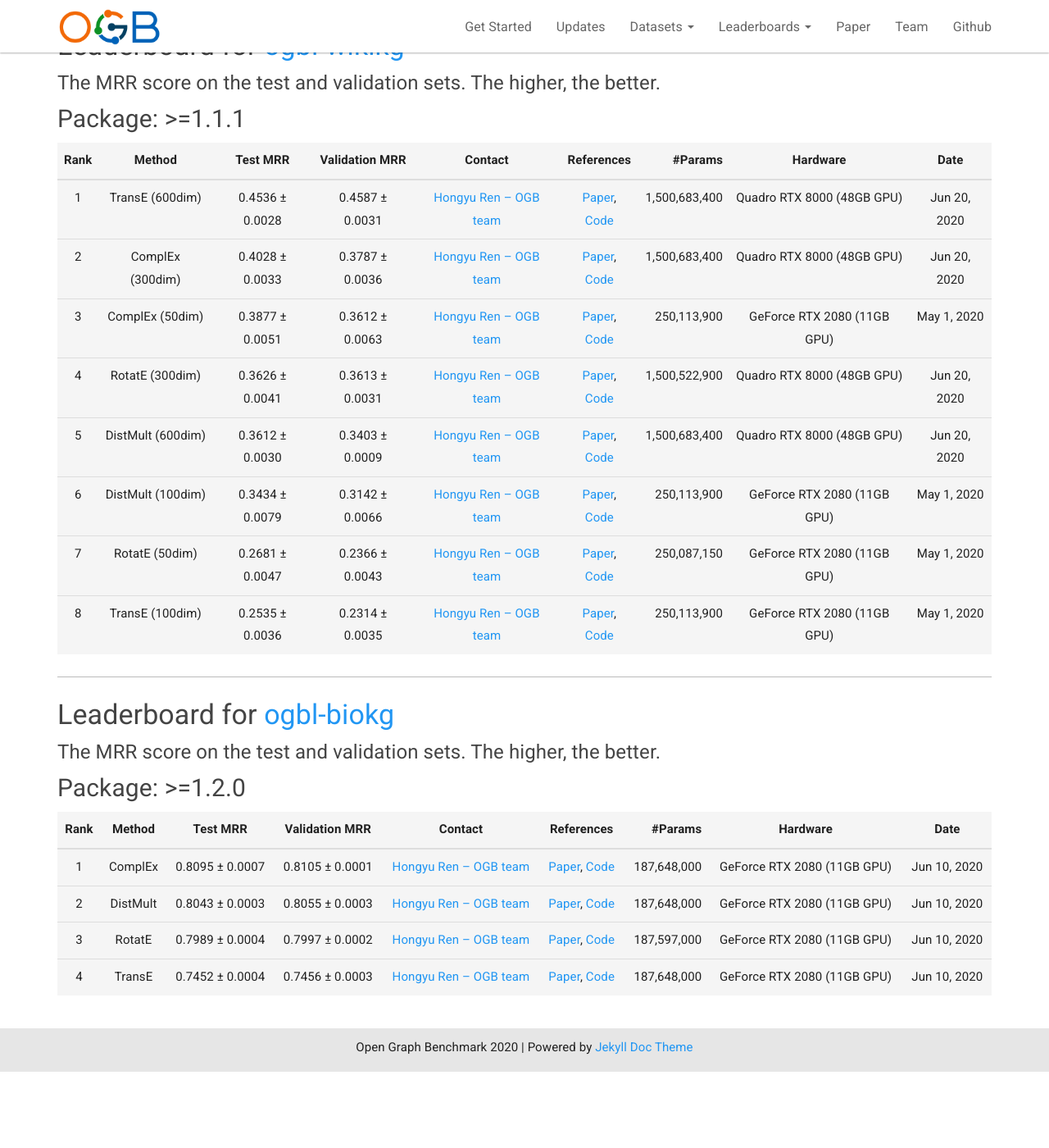
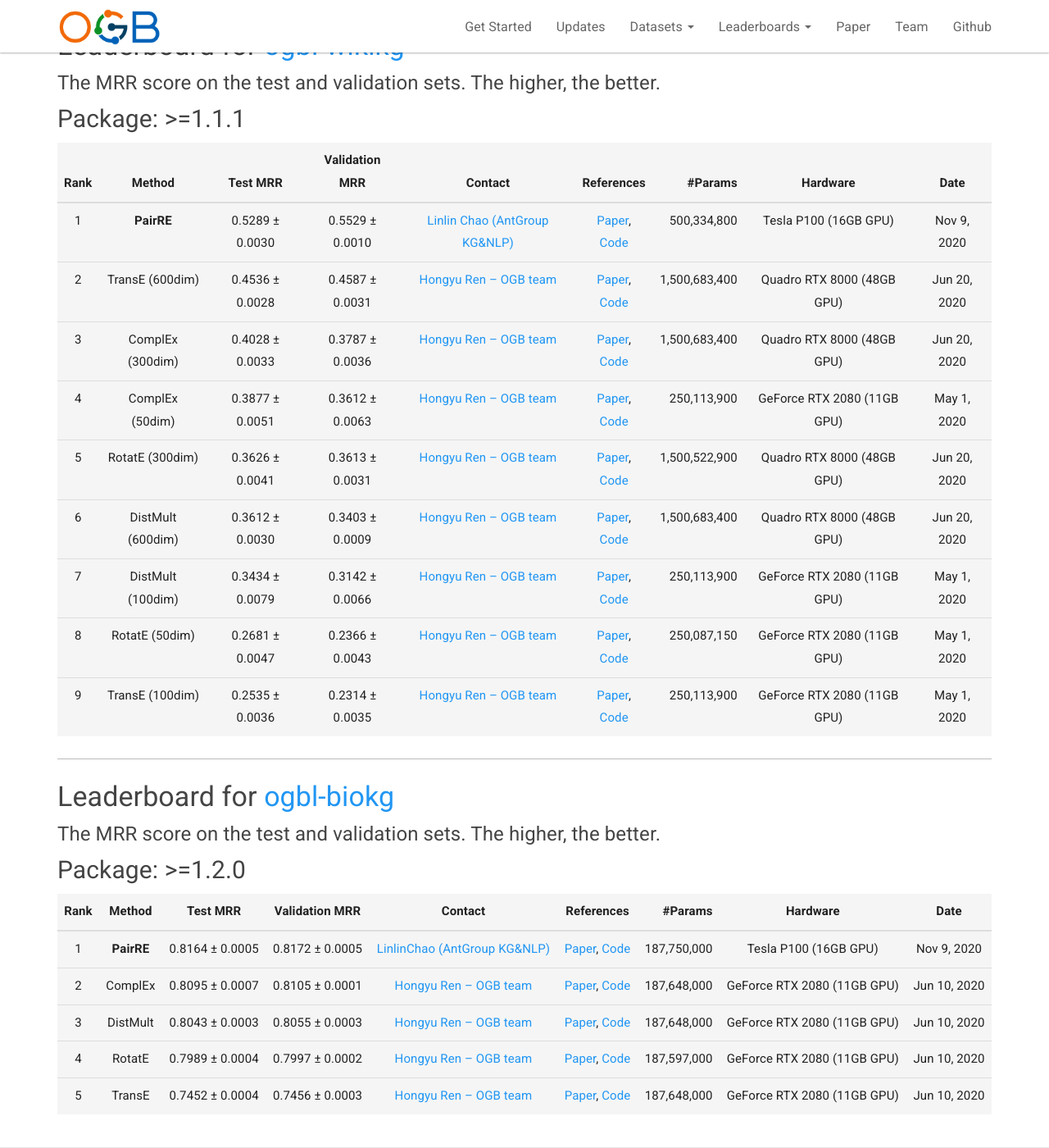
Before and after one commit to snap-stanford/ogb-web, a Jekyll site: the page built from _docs/leaderboard/leader_linkprop.md, in a window 1280 px wide and 1400 px high, scrolled down 4256 px. Shown: the whole window at 82% size. Built offline with Jekyll 4.4.1, drawn with Linux system fonts in a browser that asks for light colours; before the commit the page ends 5563 px from its top, so only the background shows below that.

Commit message:
updateleaderboard

```diff
--- a/_docs/leaderboard/leader_linkprop.md
+++ b/_docs/leaderboard/leader_linkprop.md
@@ -124,14 +124,15 @@ The **bold** method name indicates that the implementation is **official** (by t
 
 | Rank  | Method | Test MRR | Validation MRR | Contact | References | #Params | Hardware | Date
 |:----:|:-----:|:------:|:-----:|:-----:|:-----:|-----:|:-----:|:-----:|
-|  1  |  TransE (600dim)  | 0.4536 ± 0.0028   | 0.4587 ± 0.0031 | [Hongyu Ren -- OGB team](mailto:hyren@cs.stanford.edu) | [Paper](https://papers.nips.cc/paper/5071-translating-embeddings-for-modeling-multi-relational-data.pdf), [Code](https://github.com/snap-stanford/ogb/tree/master/examples/linkproppred/wikikg) | 1,500,683,400 | Quadro RTX 8000 (48GB GPU) | Jun 20, 2020 |
-|  2  |  ComplEx (300dim)  | 0.4028 ± 0.0033   | 0.3787 ± 0.0036 | [Hongyu Ren -- OGB team](mailto:hyren@cs.stanford.edu) | [Paper](https://arxiv.org/abs/1606.06357), [Code](https://github.com/snap-stanford/ogb/tree/master/examples/linkproppred/wikikg) | 1,500,683,400 | Quadro RTX 8000 (48GB GPU) | Jun 20, 2020 |
-|  3  |  ComplEx (50dim)  | 0.3877 ± 0.0051   | 0.3612 ± 0.0063 | [Hongyu Ren -- OGB team](mailto:hyren@cs.stanford.edu) | [Paper](https://arxiv.org/abs/1606.06357), [Code](https://github.com/snap-stanford/ogb/tree/master/examples/linkproppred/wikikg) | 250,113,900 | GeForce RTX 2080 (11GB GPU) | May 1, 2020 |
-|  4  |  RotatE (300dim)  | 0.3626 ± 0.0041   | 0.3613 ± 0.0031 | [Hongyu Ren -- OGB team](mailto:hyren@cs.stanford.edu) | [Paper](https://arxiv.org/abs/1902.10197), [Code](https://github.com/snap-stanford/ogb/tree/master/examples/linkproppred/wikikg) | 1,500,522,900 | Quadro RTX 8000 (48GB GPU) | Jun 20, 2020 |
-|  5  |  DistMult (600dim)  | 0.3612 ± 0.0030   | 0.3403 ± 0.0009 | [Hongyu Ren -- OGB team](mailto:hyren@cs.stanford.edu) | [Paper](https://arxiv.org/abs/1412.6575), [Code](https://github.com/snap-stanford/ogb/tree/master/examples/linkproppred/wikikg) | 1,500,683,400 | Quadro RTX 8000 (48GB GPU) | Jun 20, 2020 |
-|  6  |  DistMult (100dim)  | 0.3434 ± 0.0079   | 0.3142 ± 0.0066 | [Hongyu Ren -- OGB team](mailto:hyren@cs.stanford.edu) | [Paper](https://arxiv.org/abs/1412.6575), [Code](https://github.com/snap-stanford/ogb/tree/master/examples/linkproppred/wikikg) | 250,113,900 | GeForce RTX 2080 (11GB GPU) | May 1, 2020 |
-|  7  |  RotatE (50dim)  | 0.2681 ± 0.0047   | 0.2366 ± 0.0043 | [Hongyu Ren -- OGB team](mailto:hyren@cs.stanford.edu) | [Paper](https://arxiv.org/abs/1902.10197), [Code](https://github.com/snap-stanford/ogb/tree/master/examples/linkproppred/wikikg) | 250,087,150 | GeForce RTX 2080 (11GB GPU) | May 1, 2020 |
-|  8  |  TransE (100dim)  | 0.2535 ± 0.0036   | 0.2314 ± 0.0035 | [Hongyu Ren -- OGB team](mailto:hyren@cs.stanford.edu) | [Paper](https://papers.nips.cc/paper/5071-translating-embeddings-for-modeling-multi-relational-data.pdf), [Code](https://github.com/snap-stanford/ogb/tree/master/examples/linkproppred/wikikg) | 250,113,900 | GeForce RTX 2080 (11GB GPU) | May 1, 2020 |
+|  1  |  **PairRE**  | 0.5289 ± 0.0030   | 0.5529 ± 0.0010 |[Linlin Chao (AntGroup KG&NLP)](mailto:chulin.cll@antgroup.com) | [Paper](https://arxiv.org/abs/2011.03798), [Code](https://github.com/alipay/KnowledgeGraphEmbeddingsViaPairedRelationVectors_PairRE) | 500,334,800 | Tesla P100 (16GB GPU) | Nov 9, 2020 |
+|  2  |  TransE (600dim)  | 0.4536 ± 0.0028   | 0.4587 ± 0.0031 | [Hongyu Ren -- OGB team](mailto:hyren@cs.stanford.edu) | [Paper](https://papers.nips.cc/paper/5071-translating-embeddings-for-modeling-multi-relational-data.pdf), [Code](https://github.com/snap-stanford/ogb/tree/master/examples/linkproppred/wikikg) | 1,500,683,400 | Quadro RTX 8000 (48GB GPU) | Jun 20, 2020 |
+|  3  |  ComplEx (300dim)  | 0.4028 ± 0.0033   | 0.3787 ± 0.0036 | [Hongyu Ren -- OGB team](mailto:hyren@cs.stanford.edu) | [Paper](https://arxiv.org/abs/1606.06357), [Code](https://github.com/snap-stanford/ogb/tree/master/examples/linkproppred/wikikg) | 1,500,683,400 | Quadro RTX 8000 (48GB GPU) | Jun 20, 2020 |
+|  4  |  ComplEx (50dim)  | 0.3877 ± 0.0051   | 0.3612 ± 0.0063 | [Hongyu Ren -- OGB team](mailto:hyren@cs.stanford.edu) | [Paper](https://arxiv.org/abs/1606.06357), [Code](https://github.com/snap-stanford/ogb/tree/master/examples/linkproppred/wikikg) | 250,113,900 | GeForce RTX 2080 (11GB GPU) | May 1, 2020 |
+|  5  |  RotatE (300dim)  | 0.3626 ± 0.0041   | 0.3613 ± 0.0031 | [Hongyu Ren -- OGB team](mailto:hyren@cs.stanford.edu) | [Paper](https://arxiv.org/abs/1902.10197), [Code](https://github.com/snap-stanford/ogb/tree/master/examples/linkproppred/wikikg) | 1,500,522,900 | Quadro RTX 8000 (48GB GPU) | Jun 20, 2020 |
+|  6  |  DistMult (600dim)  | 0.3612 ± 0.0030   | 0.3403 ± 0.0009 | [Hongyu Ren -- OGB team](mailto:hyren@cs.stanford.edu) | [Paper](https://arxiv.org/abs/1412.6575), [Code](https://github.com/snap-stanford/ogb/tree/master/examples/linkproppred/wikikg) | 1,500,683,400 | Quadro RTX 8000 (48GB GPU) | Jun 20, 2020 |
+|  7  |  DistMult (100dim)  | 0.3434 ± 0.0079   | 0.3142 ± 0.0066 | [Hongyu Ren -- OGB team](mailto:hyren@cs.stanford.edu) | [Paper](https://arxiv.org/abs/1412.6575), [Code](https://github.com/snap-stanford/ogb/tree/master/examples/linkproppred/wikikg) | 250,113,900 | GeForce RTX 2080 (11GB GPU) | May 1, 2020 |
+|  8  |  RotatE (50dim)  | 0.2681 ± 0.0047   | 0.2366 ± 0.0043 | [Hongyu Ren -- OGB team](mailto:hyren@cs.stanford.edu) | [Paper](https://arxiv.org/abs/1902.10197), [Code](https://github.com/snap-stanford/ogb/tree/master/examples/linkproppred/wikikg) | 250,087,150 | GeForce RTX 2080 (11GB GPU) | May 1, 2020 |
+|  9  |  TransE (100dim)  | 0.2535 ± 0.0036   | 0.2314 ± 0.0035 | [Hongyu Ren -- OGB team](mailto:hyren@cs.stanford.edu) | [Paper](https://papers.nips.cc/paper/5071-translating-embeddings-for-modeling-multi-relational-data.pdf), [Code](https://github.com/snap-stanford/ogb/tree/master/examples/linkproppred/wikikg) | 250,113,900 | GeForce RTX 2080 (11GB GPU) | May 1, 2020 |
 
 
 
@@ -148,7 +149,8 @@ The **bold** method name indicates that the implementation is **official** (by t
 
 | Rank  | Method | Test MRR | Validation MRR | Contact | References | #Params | Hardware | Date
 |:----:|:-----:|:------:|:-----:|:-----:|:-----:|-----:|:-----:|:-----:|
-|  1  |  ComplEx  | 0.8095 ± 0.0007   | 0.8105 ± 0.0001 | [Hongyu Ren -- OGB team](mailto:hyren@cs.stanford.edu) | [Paper](https://arxiv.org/abs/1606.06357), [Code](https://github.com/snap-stanford/ogb/tree/master/examples/linkproppred/biokg) | 187,648,000 | GeForce RTX 2080 (11GB GPU) | Jun 10, 2020 |
-|  2  |  DistMult  | 0.8043 ± 0.0003   | 0.8055 ± 0.0003 | [Hongyu Ren -- OGB team](mailto:hyren@cs.stanford.edu) | [Paper](https://arxiv.org/abs/1412.6575), [Code](https://github.com/snap-stanford/ogb/tree/master/examples/linkproppred/biokg) | 187,648,000 | GeForce RTX 2080 (11GB GPU) | Jun 10, 2020 |
-|  3  |  RotatE  | 0.7989 ± 0.0004   | 0.7997 ± 0.0002 | [Hongyu Ren -- OGB team](mailto:hyren@cs.stanford.edu) | [Paper](https://arxiv.org/abs/1902.10197), [Code](https://github.com/snap-stanford/ogb/tree/master/examples/linkproppred/biokg) | 187,597,000 | GeForce RTX 2080 (11GB GPU) | Jun 10, 2020 |
-|  4  |  TransE  | 0.7452 ± 0.0004   | 0.7456 ± 0.0003 | [Hongyu Ren -- OGB team](mailto:hyren@cs.stanford.edu) | [Paper](https://papers.nips.cc/paper/5071-translating-embeddings-for-modeling-multi-relational-data.pdf), [Code](https://github.com/snap-stanford/ogb/tree/master/examples/linkproppred/biokg) | 187,648,000 | GeForce RTX 2080 (11GB GPU) | Jun 10, 2020 |
+|  1  |  **PairRE**  | 0.8164 ± 0.0005   | 0.8172 ± 0.0005 |[LinlinChao (AntGroup KG&NLP)](mailto:chulin.cll@antgroup.com) | [Paper](https://arxiv.org/abs/2011.03798), [Code](https://github.com/alipay/KnowledgeGraphEmbeddingsViaPairedRelationVectors_PairRE) | 187,750,000 | Tesla P100 (16GB GPU) | Nov 9, 2020 |
+|  2  |  ComplEx  | 0.8095 ± 0.0007   | 0.8105 ± 0.0001 | [Hongyu Ren -- OGB team](mailto:hyren@cs.stanford.edu) | [Paper](https://arxiv.org/abs/1606.06357), [Code](https://github.com/snap-stanford/ogb/tree/master/examples/linkproppred/biokg) | 187,648,000 | GeForce RTX 2080 (11GB GPU) | Jun 10, 2020 |
+|  3  |  DistMult  | 0.8043 ± 0.0003   | 0.8055 ± 0.0003 | [Hongyu Ren -- OGB team](mailto:hyren@cs.stanford.edu) | [Paper](https://arxiv.org/abs/1412.6575), [Code](https://github.com/snap-stanford/ogb/tree/master/examples/linkproppred/biokg) | 187,648,000 | GeForce RTX 2080 (11GB GPU) | Jun 10, 2020 |
+|  4  |  RotatE  | 0.7989 ± 0.0004   | 0.7997 ± 0.0002 | [Hongyu Ren -- OGB team](mailto:hyren@cs.stanford.edu) | [Paper](https://arxiv.org/abs/1902.10197), [Code](https://github.com/snap-stanford/ogb/tree/master/examples/linkproppred/biokg) | 187,597,000 | GeForce RTX 2080 (11GB GPU) | Jun 10, 2020 |
+|  5  |  TransE  | 0.7452 ± 0.0004   | 0.7456 ± 0.0003 | [Hongyu Ren -- OGB team](mailto:hyren@cs.stanford.edu) | [Paper](https://papers.nips.cc/paper/5071-translating-embeddings-for-modeling-multi-relational-data.pdf), [Code](https://github.com/snap-stanford/ogb/tree/master/examples/linkproppred/biokg) | 187,648,000 | GeForce RTX 2080 (11GB GPU) | Jun 10, 2020 |
```
